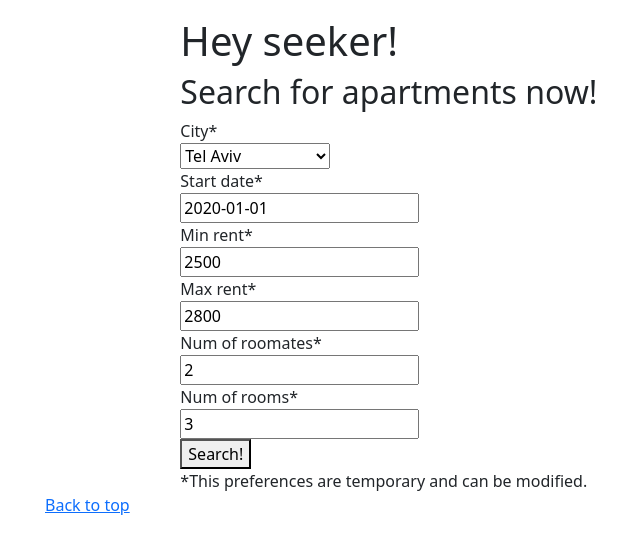
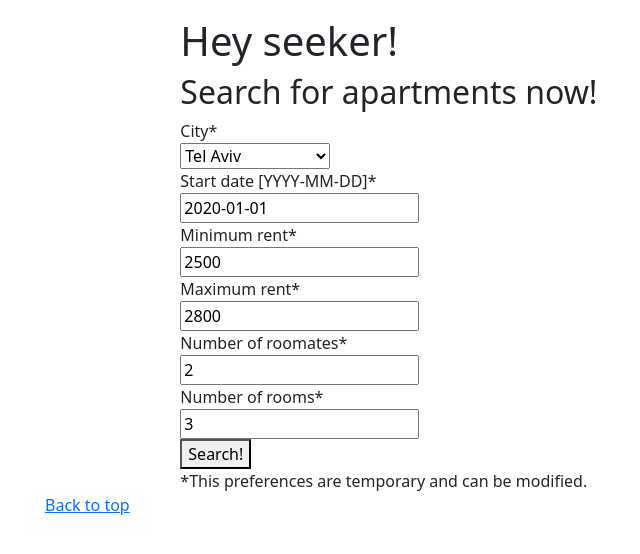
Before and after one commit to redhat-beyond/roo.me, a Django app: page /search/ in a window 1280 px wide. Shown: the part 63-617 px from the top of the page, without its empty margins (37-677 px from the left). Run offline with Django 3.2, Linux system fonts and the light colour scheme; a user stored in the database is signed in; data comes from the database, SQL or seed files in the repository; some libraries are stand-ins or nearby versions.

Commit message:
Correct forms labels
-Added format for the date label.
-some of the forms labels were shortcuts, corrected them.
examples:
min - Minimum.
num - Number.

```diff
--- a/search/forms.py
+++ b/search/forms.py
@@ -4,10 +4,11 @@ from django.core.validators import MinValueValidator
 
 
 class SearchForm(forms.ModelForm):
-    min_rent = forms.IntegerField(validators=[MinValueValidator(limit_value=0)])
-    max_rent = forms.IntegerField(validators=[MinValueValidator(limit_value=0)])
-    num_of_roomates = forms.IntegerField(validators=[MinValueValidator(limit_value=0)])
-    num_of_rooms = forms.IntegerField(validators=[MinValueValidator(limit_value=0)])
+    min_rent = forms.IntegerField(label='Minimum rent', validators=[MinValueValidator(limit_value=0)])
+    max_rent = forms.IntegerField(label='Maximum rent', validators=[MinValueValidator(limit_value=0)])
+    num_of_roomates = forms.IntegerField(label='Number of roomates', validators=[MinValueValidator(limit_value=0)])
+    num_of_rooms = forms.IntegerField(label='Number of rooms', validators=[MinValueValidator(limit_value=0)])
+    start_date = forms.DateField(label='Start date [YYYY-MM-DD]')
 
     class Meta:
         model = Seeker
--- a/users/forms.py
+++ b/users/forms.py
@@ -5,6 +5,7 @@ from .models import User
 class UserCreationForm(forms.ModelForm):
     password1 = forms.CharField(label="Password", widget=forms.PasswordInput())
     password2 = forms.CharField(label="Password confirmation", widget=forms.PasswordInput())
+    birth_date = forms.DateField(label='Birthday')
 
     class Meta:
         model = User
@@ -51,6 +52,7 @@ class QualitiesForm(forms.ModelForm):
 
 
 class UserUpdateForm(forms.ModelForm):
+    birth_date = forms.DateField(label='Birthday')
 
     class Meta:
         model = User
--- a/users/templates/users/user-details.html
+++ b/users/templates/users/user-details.html
@@ -20,7 +20,7 @@
             <dt class="col-sm-3">Email</dt>
             <dd class="col-sm-9">{{ user.email }}</dd>
 
-            <dt class="col-sm-3">Birth Date</dt>
+            <dt class="col-sm-3">Birthday</dt>
             <dd class="col-sm-9">{{ user.birth_date }}</dd>
         </dl>
         <div class="col-6">
```
